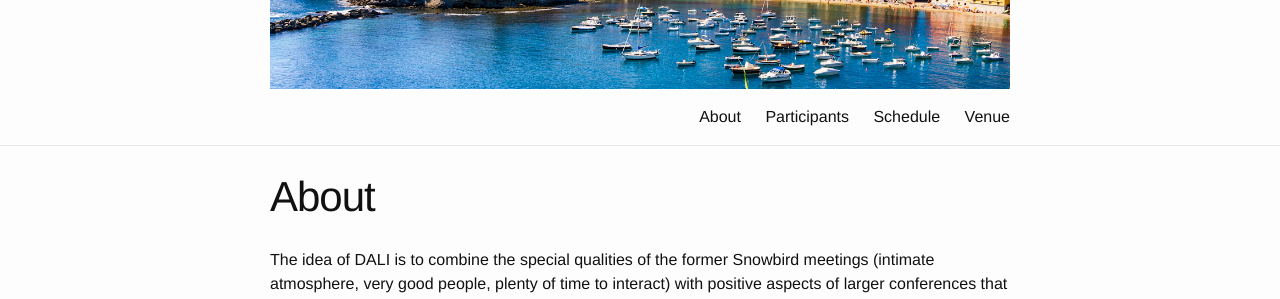
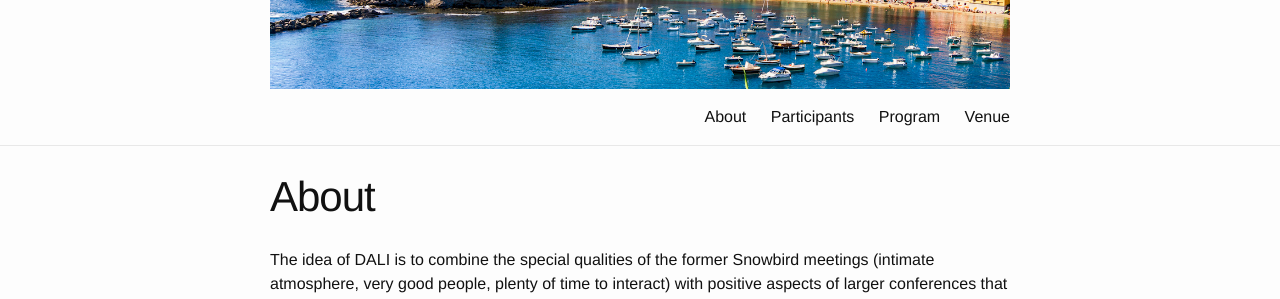
Before and after one commit to dalimeeting/dalimeeting.github.io, a Jekyll site: the page built from index.html, in a window 1280 px wide. Shown: the part 262-561 px from the top of the page. Built offline with Jekyll 4.4.1, drawn with Linux system fonts in a browser that asks for light colours.

Commit message:
changed "Schedule" -> "Program"

```diff
--- a/_layouts/schedule.html
+++ b/_layouts/program.html
@@ -1,6 +1,6 @@
 ---
 layout: page
-title: Schedule
+title: Program
 ---
 
 <article>
--- /dev/null
+++ b/program.html
@@ -0,0 +1,4 @@
+---
+layout: program
+title: Program
+---
--- a/schedule.html
+++ /dev/null
@@ -1,4 +0,0 @@
----
-layout: schedule
-title: Schedule
----
```
